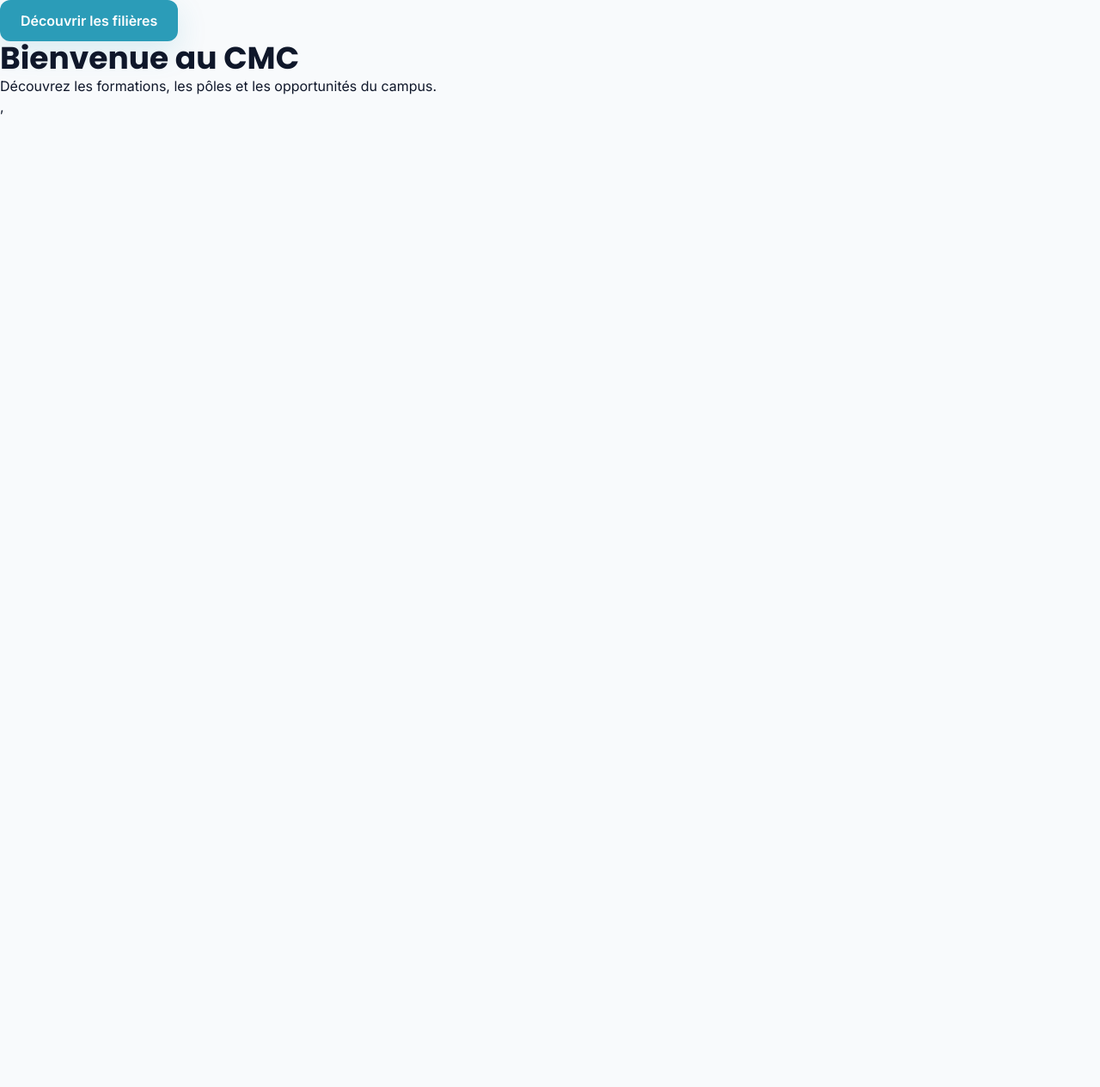
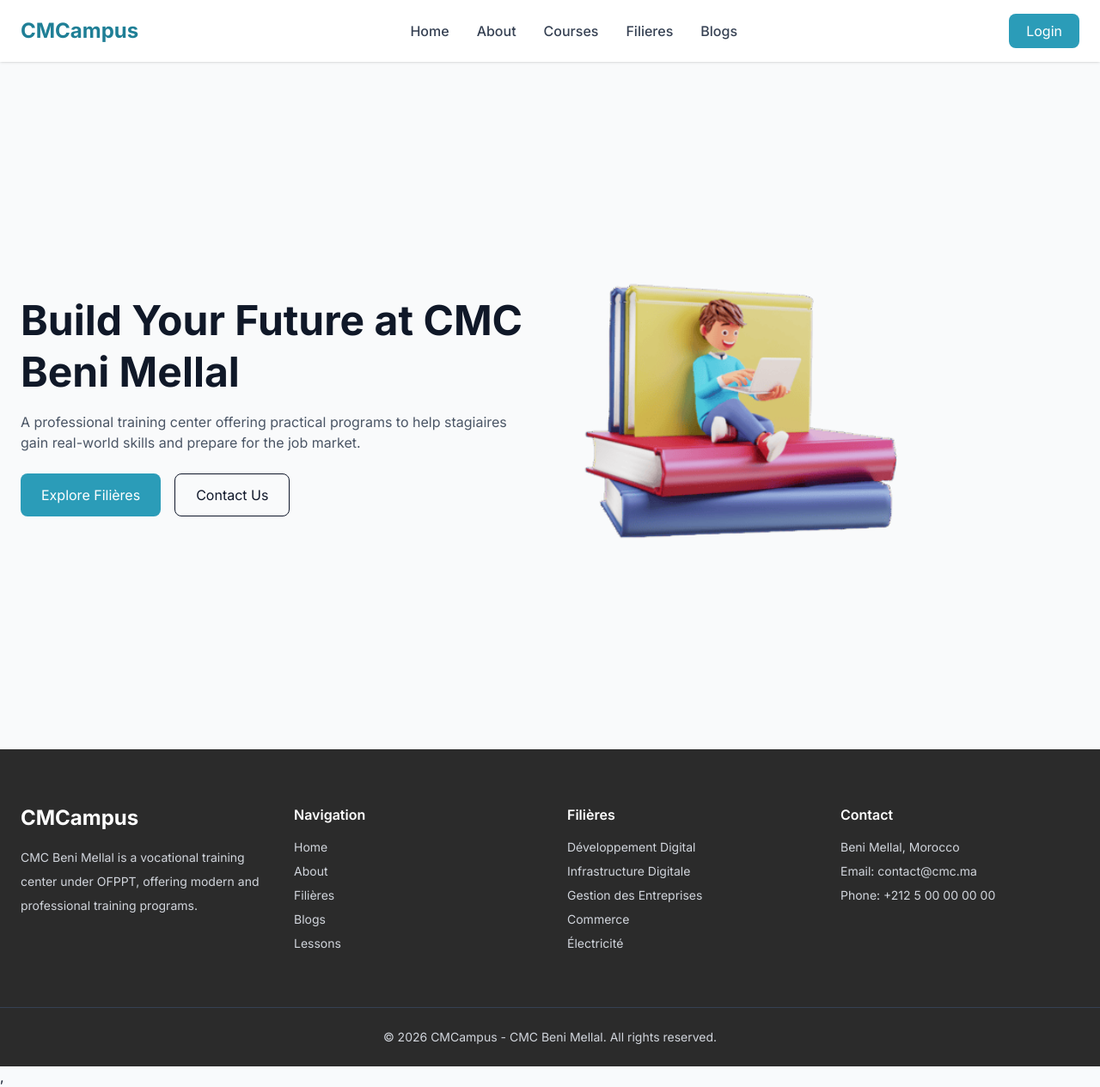
Before and after one commit to jamal-byte-20/CMCampus_bm, a React (Vite) app in the folder front-end/: page / in a window 1280 px wide. Shown: the whole page at 86% size. Before the commit the page ends 800 px from the top, so only its background shows below. Built offline with nearby package versions, Linux system fonts and the light colour scheme.

Commit message:
create header and footer and home page

```diff
--- /dev/null
+++ b/front-end/src/components/Footer.jsx
@@ -0,0 +1,57 @@
+export default function Footer() {
+  return (
+    <footer className="bg-[#2B2B2B] text-gray-300">
+      <div className="max-w-7xl mx-auto px-6 py-16 grid gap-10 md:grid-cols-2 lg:grid-cols-4">
+
+        {/* Logo + About */}
+        <div>
+          <h2 className="text-2xl font-bold text-white">CMCampus</h2>
+          <p className="mt-4 text-sm leading-7">
+            CMC Beni Mellal is a vocational training center under OFPPT,
+            offering modern and professional training programs.
+          </p>
+        </div>
+
+        {/* Navigation */}
+        <div>
+          <h3 className="text-white font-semibold mb-4">Navigation</h3>
+          <ul className="space-y-2 text-sm">
+            <li><a href="/" className="hover:text-white">Home</a></li>
+            <li><a href="/about" className="hover:text-white">About</a></li>
+            <li><a href="/filieres" className="hover:text-white">Filières</a></li>
+            <li><a href="/blogs" className="hover:text-white">Blogs</a></li>
+            <li><a href="/lessons" className="hover:text-white">Lessons</a></li>
+          </ul>
+        </div>
+
+        {/* Filières */}
+        <div>
+          <h3 className="text-white font-semibold mb-4">Filières</h3>
+          <ul className="space-y-2 text-sm">
+            <li>Développement Digital</li>
+            <li>Infrastructure Digitale</li>
+            <li>Gestion des Entreprises</li>
+            <li>Commerce</li>
+            <li>Électricité</li>
+          </ul>
+        </div>
+
+        {/* Contact */}
+        <div>
+          <h3 className="text-white font-semibold mb-4">Contact</h3>
+          <ul className="space-y-2 text-sm">
+            <li>Beni Mellal, Morocco</li>
+            <li>Email: contact@cmc.ma</li>
+            <li>Phone: +212 5 00 00 00 00</li>
+          </ul>
+        </div>
+
+      </div>
+
+      {/* Bottom */}
+      <div className="border-t border-gray-700 text-center py-6 text-sm">
+        © {new Date().getFullYear()} CMCampus - CMC Beni Mellal. All rights reserved.
+      </div>
+    </footer>
+  );
+}
--- a/front-end/src/components/Navbar.jsx
+++ b/front-end/src/components/Navbar.jsx
@@ -1,3 +1,30 @@
+import { Link } from "react-router-dom";
+
 export default function Navbar(){
-    return <h1>nav</h1>
+    return <header className="bg-white shadow-sm sticky top-0 z-50">
+      <div className="max-w-7xl mx-auto px-6 py-4 flex justify-between items-center">
+
+        {/* Logo */}
+        <h1 className="text-2xl font-bold text-cmc-cyan-dark">
+          CMCampus
+        </h1>
+
+        {/* Links */}
+        <nav className="hidden md:flex gap-8 text-gray-700 font-medium">
+          <Link to="/" className="hover:text-cmc-cyan-dark">Home</Link>
+          <Link to="/about" className="hover:text-cmc-cyan-dark">About</Link>
+          <Link to="/courses" className="hover:text-cmc-cyan-dark">Courses</Link>
+          <Link to="/filieres" className="hover:text-cmc-cyan-dark">Filieres</Link>
+          <Link to="/blogs" className="hover:text-cmc-cyan-dark">Blogs</Link>
+        </nav>
+
+        {/* Button */}
+        <Link
+          to="/login"
+          className="bg-cmc-cyan text-white px-5 py-2 rounded-lg hover:bg-cmc-cyan-dark transition"
+        >
+          Login
+        </Link>
+      </div>
+    </header>
 }
--- a/front-end/src/pages/Home.jsx
+++ b/front-end/src/pages/Home.jsx
@@ -1,17 +1,39 @@
 export default function Home() {
   return (
-    <>
-      <button className="btn-primary">
-  Découvrir les filières
-</button>
+    <section className="bg-gray-50 min-h-screen flex items-center">
+      <div className="max-w-7xl mx-auto px-6 grid md:grid-cols-2 gap-10 items-center">
 
-<h2 className="section-title">
-  Bienvenue au CMC
-</h2>
+        {/* Text */}
+        <div>
+          <h1 className="text-4xl md:text-5xl font-bold text-gray-900 leading-tight">
+            Build Your Future at CMC Beni Mellal
+          </h1>
 
-<p className="section-desc">
-  Découvrez les formations, les pôles et les opportunités du campus.
-</p>
-    </>
+          <p className="mt-4 text-gray-600">
+            A professional training center offering practical programs to help stagiaires gain real-world skills and prepare for the job market.
+          </p>
+
+          <div className="mt-6 flex gap-4">
+            <button className="bg-cmc-cyan text-white px-6 py-3 rounded-lg hover:bg-blue-700">
+              Explore Filières
+            </button>
+
+            <button className="border px-6 py-3 rounded-lg">
+              Contact Us
+            </button>
+          </div>
+        </div>
+
+        {/* Image */}
+        <div className="">
+          <img
+            src="../static/pictures/cmc-hero.png"
+            alt="education"
+            className="w-100 object-cover"
+          />
+        </div>
+
+      </div>
+    </section>
   );
 }
--- a/front-end/src/routes/AppRoutes.jsx
+++ b/front-end/src/routes/AppRoutes.jsx
@@ -5,10 +5,13 @@
 import Lessons from "../pages/Lessons";
 
 import Filieres from "../pages/Filieres";
+import Navbar from "../components/Navbar";
+import Footer from "../components/Footer";
 
 export default function AppRoutes() {
   return (
     <>
+    <Navbar/>
     <Routes>
       <Route path="/" element={<Home />} />
       <Route path="/blogs" element={<Blogs />} />
@@ -16,6 +19,7 @@
       <Route path="/lessons" element={<Lessons />} />
       <Route path="/filieres" element={<Filieres />} />
     </Routes>
+    <Footer/>
     </>
   );
 }
```
Also changed, not shown: front-end/static/pictures/cmc-hero.png (added), front-end/static/pictures/cmcbm.png (added).
